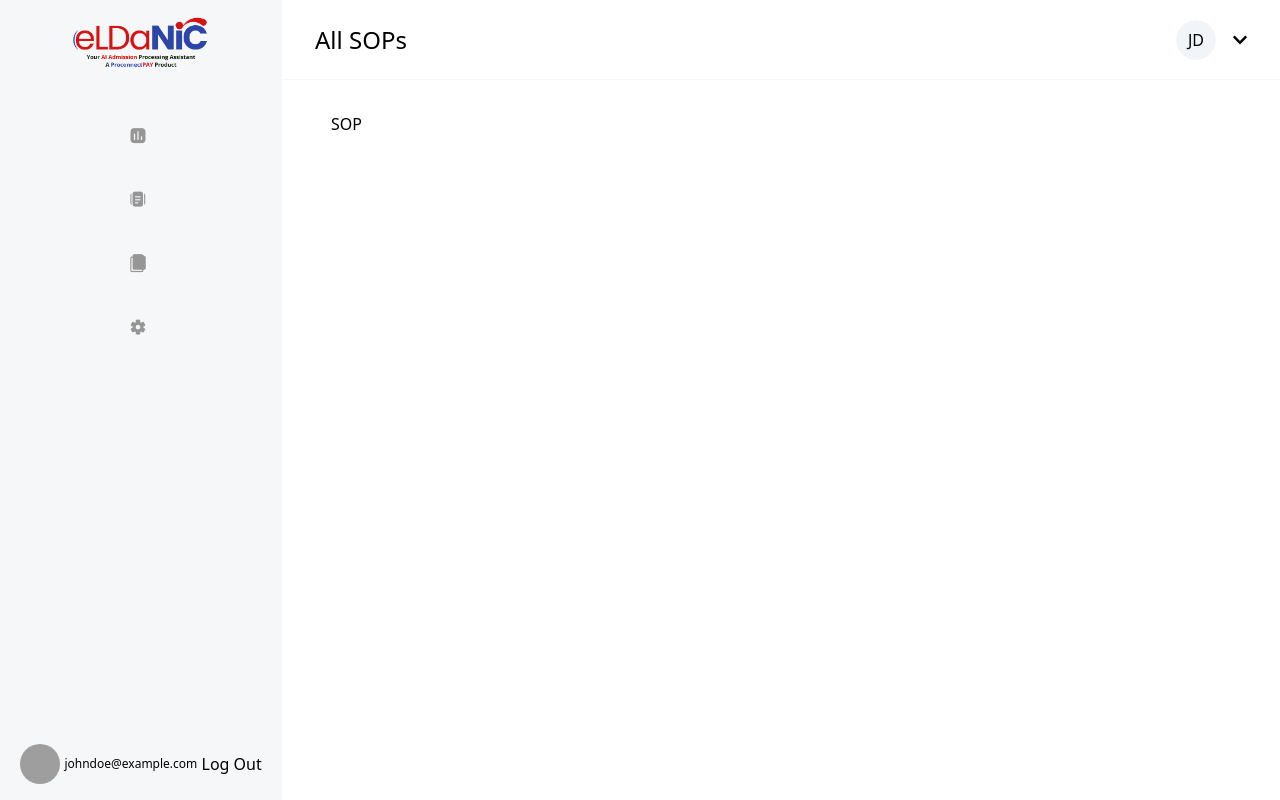
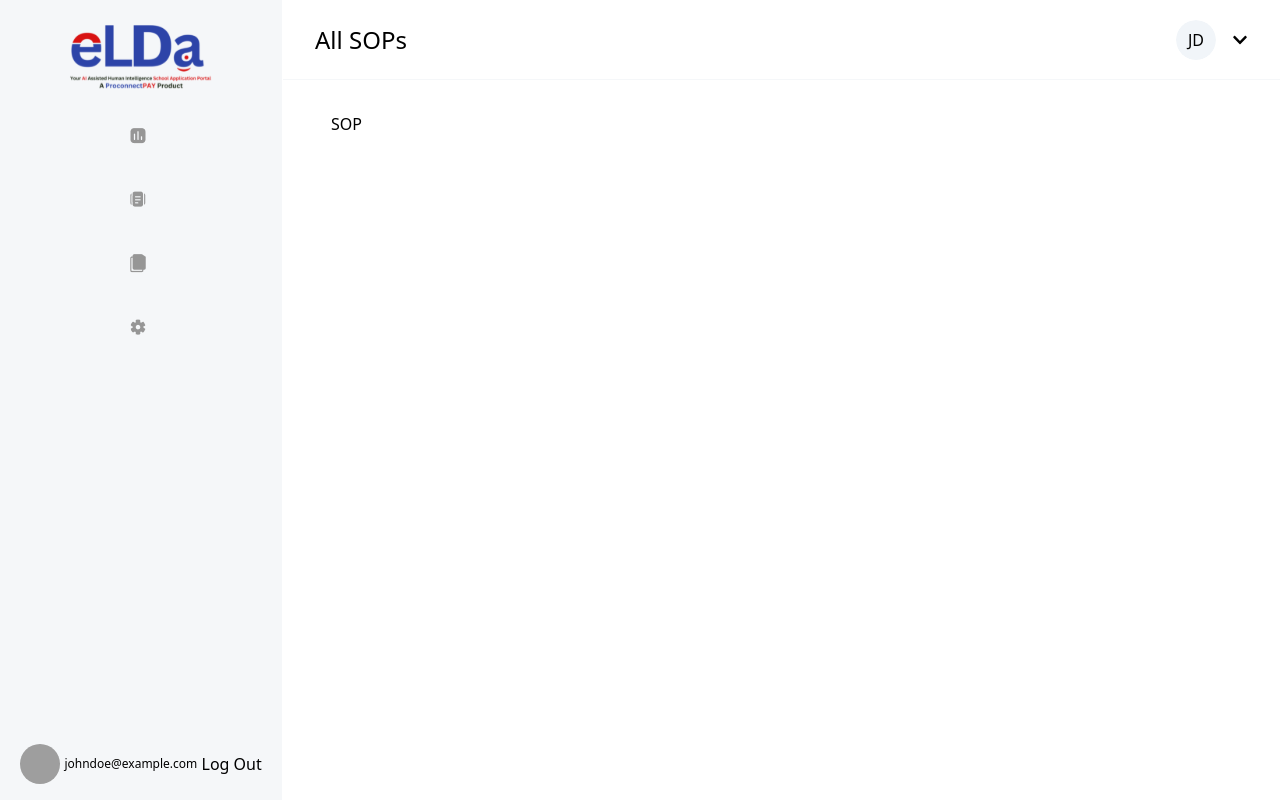
Before and after one commit to ProconnectPay-Org/elda-ai-frontend, a React (Vite) app: page /sop in a window 1280 px wide. Built offline with nearby package versions, Linux system fonts and the light colour scheme; sample sign-in values are in the browser's storage; grey boxes are pictures that could not be loaded.

Commit message:
change logos to svg

```diff
--- a/src/components/SideBar.tsx
+++ b/src/components/SideBar.tsx
@@ -2,18 +2,18 @@ import { sidebarLinks } from "@/constants";
 import { cn } from "@/lib/utils";
 import { Link, useLocation } from "react-router-dom";
 import Footer from "./Footer";
-import Logo from "../assets/sharp-logo.png";
+import Logo from "../assets/elda-logo.svg";
 
 const SideBar = () => {
   const navLocation = useLocation();
   return (
-    <section className="sidebar">
+    <section className="sidebar w-[250px]">
       <nav className="flex flex-col gap-4">
         <Link
           to="/"
-          className=" flex cursor-pointer items-center justify-center gap-2 w-[250px] h-20 overflow-hidden"
+          className="flex cursor-pointer items-center justify-center gap-2 w-[250px] h-20"
         >
-          <img src={Logo} alt="logo" className="w-full" />
+          <img src={Logo} alt="logo" className="" />
         </Link>
         {sidebarLinks.map((item) => {
           const isActive =
--- a/src/components/TwoFactorDialog.tsx
+++ b/src/components/TwoFactorDialog.tsx
@@ -3,7 +3,7 @@ import { Button } from "./ui/button"
 
 const TwoFactorDialog = () => {
   return (
-    <Dialog >
+    <Dialog>
           <DialogContent>
             <DialogHeader className="flex">
               <DialogTitle className="text-red">Candidate Details</DialogTitle>
--- a/src/layouts/AdminLayout.tsx
+++ b/src/layouts/AdminLayout.tsx
@@ -1,5 +1,5 @@
 import { AuthLayoutProps } from "@/types";
-import Logo from "../assets/elda.png";
+import Logo from "../assets/elda-logo.svg";
 import { NavLink } from "react-router-dom";
 
 const AdminLayout = ({ children }: AuthLayoutProps) => {
--- a/src/layouts/CandidateLayout.tsx
+++ b/src/layouts/CandidateLayout.tsx
@@ -1,11 +1,15 @@
 import { CandidateLayoutProps } from "@/types";
-import PcpLogo from "../assets/pcp-logo.png";
+import PcpLogo from "../assets/pcplogo.svg";
+import EldaLogo from "../assets/elda-logo.svg";
 
 const CandidateLayout = ({ children } : CandidateLayoutProps) => {
   return (
     <div className="relative min-h-screen w-full form-bg">
       <div className="flex items-center justify-center flex-col pt-8">
+        <div className="flex gap-4">
         <img src={PcpLogo} alt="pcp-logo" />
+        <img src={EldaLogo} alt="elda-logo" />
+        </div>
         <h1 className="font-semibold mt-8 sm:font-bold text-4xl leading-tight">Registration Form</h1>
       </div>
       <div className="p-8 md:px-16 md:py-12 xl:px-20">
--- a/src/layouts/RootLayout.tsx
+++ b/src/layouts/RootLayout.tsx
@@ -6,7 +6,7 @@ import useAuth from "@/hooks/useAuth";
 import { AuthLayoutProps } from "@/types";
 import { useEffect } from "react";
 import { useNavigate } from "react-router-dom";
-import Logo from "../assets/elda-logo.png";
+import Logo from "../assets/elda-logo.svg";
 
 const RootLayout = ({ children, title }: AuthLayoutProps) => {
   const { loggedInUser, loading } = useAuth();
```
Also changed, not shown: src/assets/elda-logo.svg (added), src/assets/pcplogo.svg (added).
